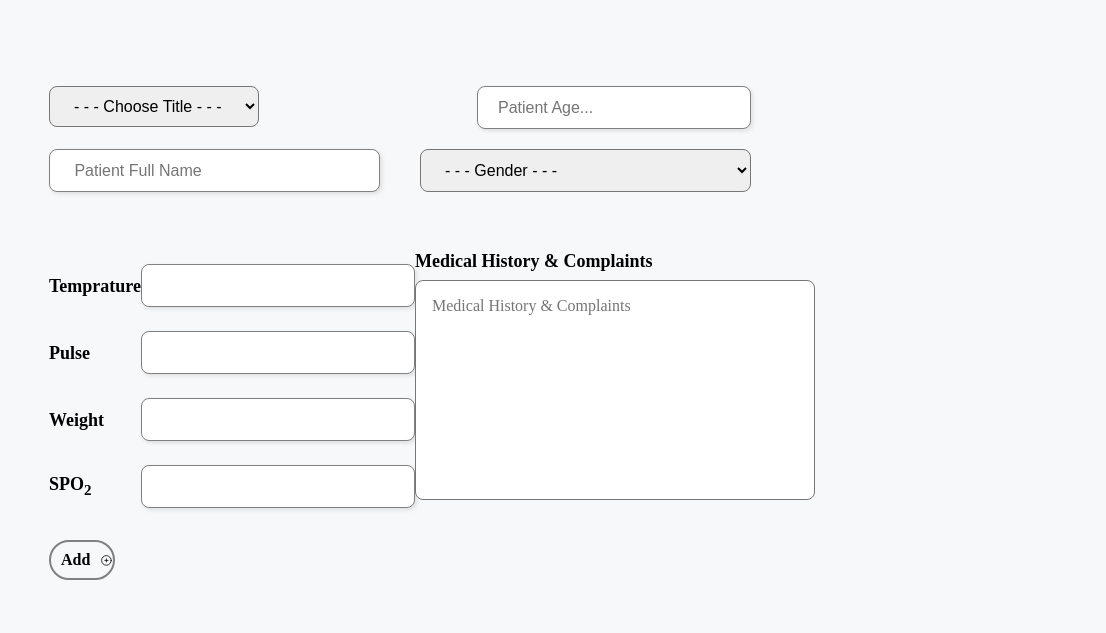
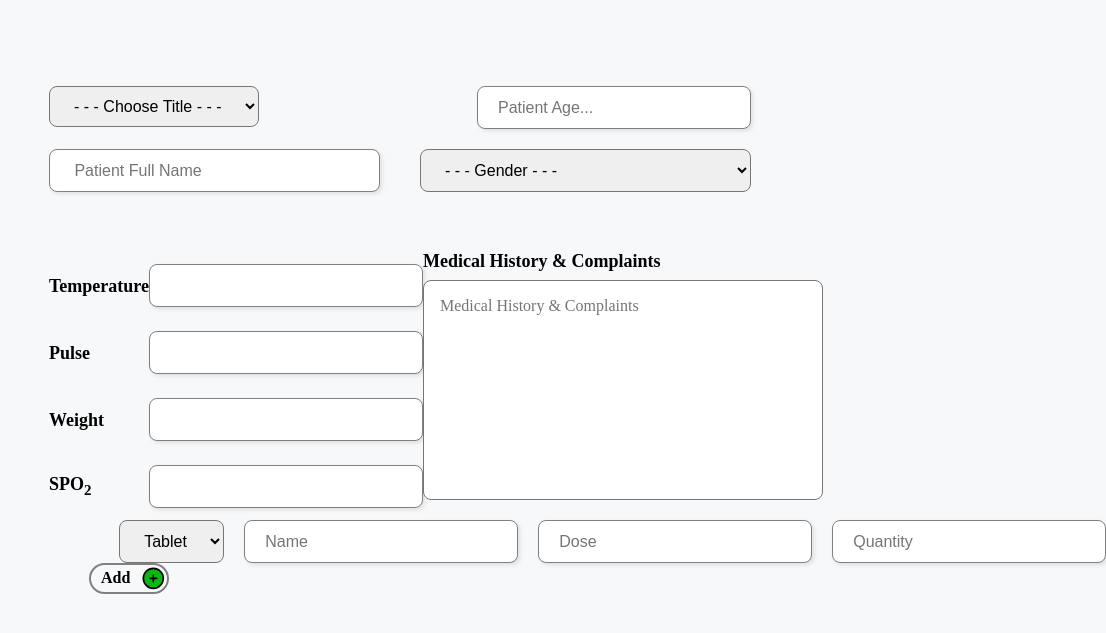
Before and after one commit to merajsiddiqui/medical-report-deskapp, an Electron app: page index.html in a window 800 px wide. Both pictures are taken after a click on the element "Add". Shown: the part 125-758 px from the top of the page, 1106 px wide, since content can reach past the window. Drawn offline with Linux system fonts and the light colour scheme.

Commit message:
implemented add button functionality

```diff
--- a/index.html
+++ b/index.html
@@ -47,7 +47,7 @@
 
       <div class="patient-condtion">
         <div class="readings">
-          <label for="temp">Temprature</label>
+          <label for="temp">Temperature</label>
           <input type="text" id="temp">
           <label for="pulse">Pulse</label>
           <input type="text" id="pulse">
@@ -63,26 +63,21 @@
 
 
       </div>
+    </form>
 
     <div class="prescription">
 
+    </div>
     <div class="add">
       <span class="add-span">Add</span>
-          <!-- <span class="plus-span">+</span> -->
-          <svg xmlns="http://www.w3.org/2000/svg" fill="none" viewBox="0 0 24 24" stroke-width="1.5"
+      <svg xmlns="http://www.w3.org/2000/svg" class="plus" fill="none" viewBox="0 0 24 24" stroke-width="1.5"
         stroke="currentColor" class="plus-span">
         <path stroke-linecap="round" stroke-linejoin="round" d="M12 9v6m3-3H9m12 0a9 9 0 11-18 0 9 9 0 0118 0z" />
       </svg>
-
     </div>
 
   </div>
-
-    </form>
-  </div>
-
-
+  <script src="renderer.js"></script>
 </body>
-<script src="./renderer.js"></script>
 
 </html>
--- a/renderer.js
+++ b/renderer.js
@@ -1 +1,17 @@
-console.log("rendered");
+const addBtn = document.querySelector(".add");
+
+addBtn.addEventListener("click", function () {
+  const html = `<div class="pre">
+    <select>
+      <option>Tablet</option>
+      <option>Inject.</option>
+      <option>Syrup</option>
+    </select>
+    <input type="text" placeHolder="Name">
+    <input type="text" placeholder="Dose">
+    <input type="number" placeholder="Quantity">
+  </div>`;
+
+  const pres = document.querySelector(".prescription");
+  pres.insertAdjacentHTML("afterbegin", html);
+});
--- a/style.css
+++ b/style.css
@@ -119,17 +119,45 @@ textarea {
   align-items: center;
 }
 
+/* .readings input {
+  width: 10rem;
+} */
+
 .add {
+  margin-left: 4rem;
   font-size: 1.6rem;
   border: 2px solid grey;
   display: flex;
   align-items: center;
-  width: 20%;
+  width: 8rem;
   border-radius: 2rem;
   cursor: pointer;
 }
 .add-span {
-  padding: 1rem;
+  padding: 0.5rem 1rem;
   user-select: none;
   font-weight: bold;
 }
+
+.prescription {
+  width: 100%;
+  display: flex;
+  gap: 2rem;
+  flex-direction: column;
+  align-items: center;
+}
+
+.plus {
+  width: 3.2rem;
+}
+
+svg {
+  fill: rgb(11, 184, 16);
+}
+
+.pre {
+  display: flex;
+  gap: 2rem;
+  width: 80%;
+  flex-grow: 0;
+}
```
Lines whose indentation alone changed are shown as unchanged.
